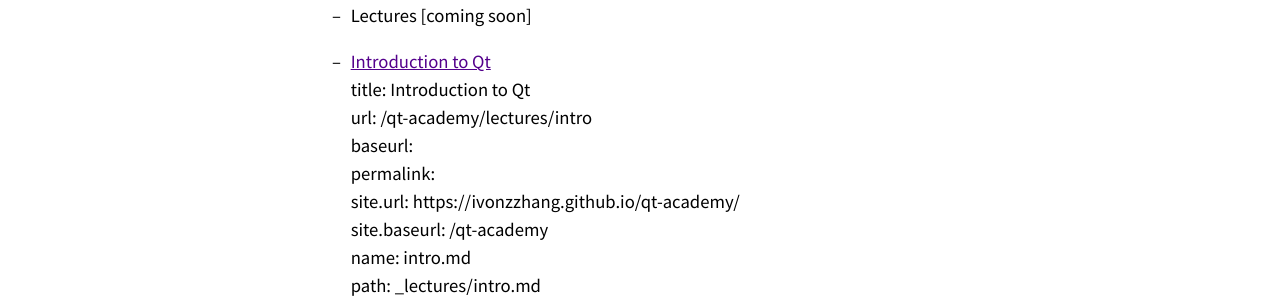
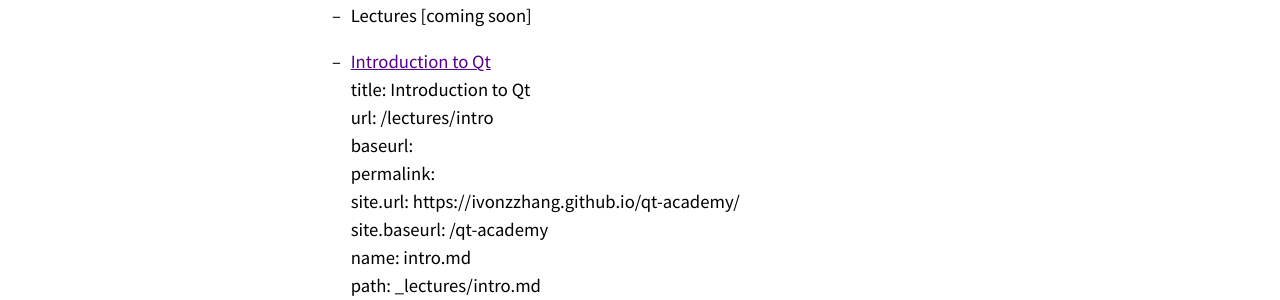
Before and after one commit to IvonZZhang/qt-academy, a Jekyll site: the page built from _lectures/index.html, in a window 1280 px wide. Shown: the part 142-442 px from the top of the page. Built offline with Jekyll 4.4.1, drawn with Linux system fonts in a browser that asks for light colours.

Commit message:
Update _config.yml

```diff
--- a/_config.yml
+++ b/_config.yml
@@ -15,7 +15,7 @@
 collections:
   'lectures':
     output: true
-    permalink: /qt-academy/:collection/:name
+    permalink: /:collection/:name
     baseurl: https://ivonzzhang.github.io/qt-academy/
 
 # Excludes
```
